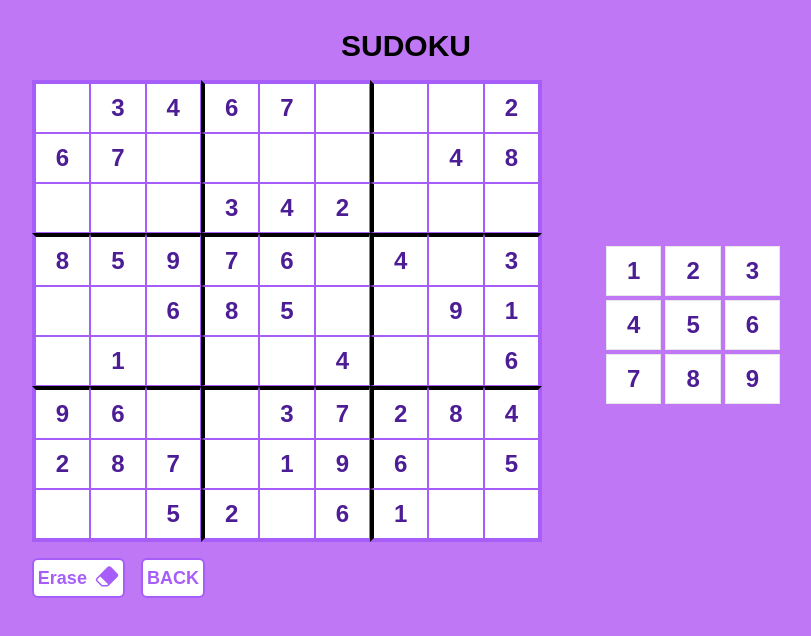
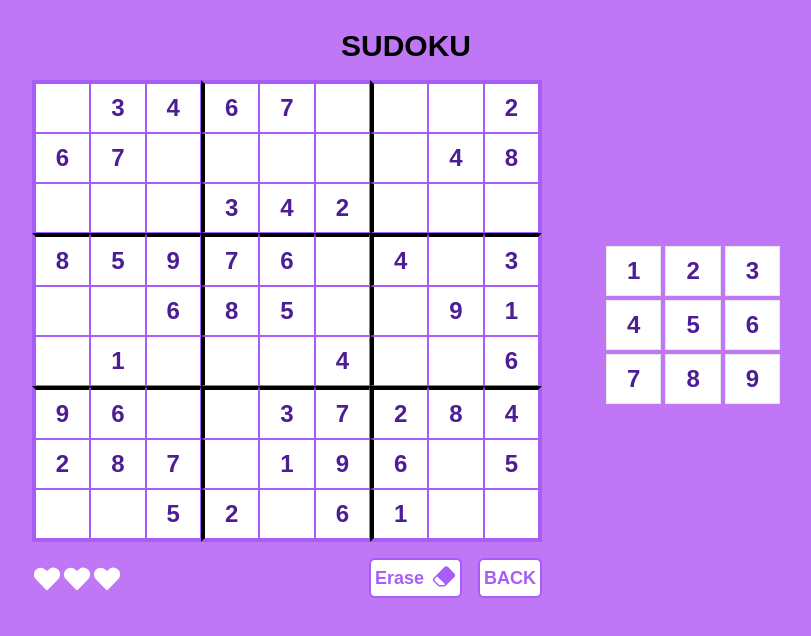
Before and after one commit to vishwak5599/sudoku, a Next.js app: page /GamePage in a window 1280 px wide. Shown: the top 636 px of the page, without its empty margins (234-1045 px from the left). Built offline with nearby package versions, Linux system fonts and the light colour scheme.

Commit message:
implemented lifesleft

```diff
--- a/src/app/GamePage/page.tsx
+++ b/src/app/GamePage/page.tsx
@@ -28,10 +28,11 @@ const HomePageContent = () => {
   const [removedCells, setRemovedCells] = useState<{ row: number; col: number }[]>([]);
   const [isCorrectChoice, setIsCorrectChoice] = useState(0)
   const [filledCells, setFilledCells] = useState(81-difficulty)
+  const [lifesLeft, setLifesLeft] = useState(3)
 
   const removeCells = (solvedSudoku: (number | null)[][], difficulty: number) => {
     const solvableSudokuCopy: (number | null)[][] = solvedSudoku.map((row)=>[...row])
-    const removedCells: { row: number; col: number }[] = [];
+    const removedCells: { row: number; col: number }[] = []
     const removedCellsSet: Set<string> = new Set<string>()
 
     while(difficulty>0){
@@ -60,20 +61,20 @@ const HomePageContent = () => {
       setSolvableSudoku(solvableSudokuCopy);
       setRemovedCells(removedCells);
     }
-  }, [solvedSudoku, difficulty]);
+  }, [solvedSudoku, difficulty])
 
   return (
     <main className="flex flex-col h-screen w-screen font-anticDidone bg-[#BF77F6]">
-      {filledCells===81 ? <YouWonPage /> :
+      {filledCells===81 || lifesLeft===0 ? <YouWonPage lifesLeft={lifesLeft} /> :
         (
           <>
             <div className="text-xl md:text-2xl lg:text-3xl xxl:text-6xl text-center mt-3 lg:mt-6 xl:mt-7 -mb-3 -lg:mb-2 font-bold">SUDOKU</div>
             <div className="flex flex-col md:flex-row gap-6 lg:gap-16 items-center justify-center text-lg md:text-xl lg:text-xl xl:text-2xl">
               <div className="flex flex-col gap-4">
                 {loading ? <SkeletonGrid /> : <Grid solvableSudoku={solvableSudoku} clickedCell={clickedCell} setClickedCell={setClickedCell} isCorrectChoice={isCorrectChoice} removedCells={removedCells} />}
-                <Buttons solvableSudoku={solvableSudoku} clickedCell={clickedCell} setSolvableSudoku={setSolvableSudoku} setFilledCells={setFilledCells} />
+                <Buttons solvableSudoku={solvableSudoku} clickedCell={clickedCell} setSolvableSudoku={setSolvableSudoku} setFilledCells={setFilledCells} lifesLeft={lifesLeft} />
               </div>
-              <PossibleCards solvedSudoku={solvedSudoku} clickedCell={clickedCell} setSolvableSudoku={setSolvableSudoku} setIsCorrectChoice={setIsCorrectChoice} removedCells={removedCells} setFilledCells={setFilledCells} />
+              <PossibleCards solvedSudoku={solvedSudoku} clickedCell={clickedCell} setSolvableSudoku={setSolvableSudoku} setIsCorrectChoice={setIsCorrectChoice} removedCells={removedCells} setFilledCells={setFilledCells} setLifesLeft={setLifesLeft} />
             </div>
           </>
         )
--- a/src/components/Buttons.tsx
+++ b/src/components/Buttons.tsx
@@ -1,6 +1,8 @@
 import React, { Dispatch, SetStateAction, useState } from 'react'
 import { BsEraserFill } from "react-icons/bs"
 import { useRouter } from 'next/navigation'
+import { PiHeartStraightBreakFill } from "react-icons/pi"
+import { PiHeartStraightFill } from "react-icons/pi"
 
 interface ButtonsType  {
     solvableSudoku : (number | null)[][]
@@ -10,9 +12,10 @@ interface ButtonsType  {
     }
     setSolvableSudoku : Dispatch<SetStateAction<(number | null)[][]>>
     setFilledCells : Dispatch<SetStateAction<number>>
+    lifesLeft : number
 }
 
-const Buttons:React.FC<ButtonsType> = ({solvableSudoku, clickedCell, setSolvableSudoku, setFilledCells}) => {
+const Buttons:React.FC<ButtonsType> = ({solvableSudoku, clickedCell, setSolvableSudoku, setFilledCells, lifesLeft}) => {
 
   const [isClicked, setIsClicked] = useState(false)
   const router = useRouter()
@@ -36,12 +39,22 @@ const Buttons:React.FC<ButtonsType> = ({solvableSudoku, clickedCell, setSolvable
   }
 
   return (
-    <div className='flex gap-4'>
-        <button className={`flex p-1 gap-2 rounded-md border-2 transition-colors duration-200 ${isClicked ? "bg-[#a75ef8] border-white" : "bg-white border-[#a75ef8]"}`} onClick={handleErase} disabled={clickedCell.row!==-1 && clickedCell.col!==-1 && solvableSudoku[clickedCell.row][clickedCell.col]===null}>
-            <text className={`text-lg font-bold transition-colors duration-200 ${isClicked ? "text-white" : "text-[#a75ef8]"}`}>Erase</text>
-            <BsEraserFill className="transition-colors duration-200" fill={`${isClicked ? "#FFFFFF" : "#a75ef8"}`} />
-        </button>
-        <button className='text-lg font-bold bg-white border-2 border-[#a75ef8] text-[#a75ef8] p-1 rounded-md' onClick={()=>router.push('/')}>BACK</button>
+    <div className='flex justify-between items-center w-full'>
+        <div className='flex'>
+            {Array.from({ length: lifesLeft }, (_, index) => (
+                <PiHeartStraightFill fill={"#FFFFFF"} size={30} key={index}/>
+            ))}
+            {Array.from({ length: 3-lifesLeft }, (_, index) => (
+                <PiHeartStraightBreakFill fill={"#FF0000"} key={index}/>
+            ))}
+        </div>
+        <div className='flex gap-4'>
+            <button className={`flex p-1 gap-2 rounded-md border-2 transition-colors duration-200 hover:scale-105 ${isClicked ? "bg-[#a75ef8] border-white" : "bg-white border-[#a75ef8]"}`} onClick={handleErase} disabled={clickedCell.row!==-1 && clickedCell.col!==-1 && solvableSudoku[clickedCell.row][clickedCell.col]===null}>
+                <text className={`text-lg font-bold transition-colors duration-200 ${isClicked ? "text-white" : "text-[#a75ef8]"}`}>Erase</text>
+                <BsEraserFill className="transition-colors duration-200" fill={`${isClicked ? "#FFFFFF" : "#a75ef8"}`} />
+            </button>
+            <button className='text-lg font-bold bg-white border-2 border-[#a75ef8] text-[#a75ef8] p-1 rounded-md hover:scale-105' onClick={()=>router.push('/')}>BACK</button>
+        </div>
     </div>
   )
 }
--- a/src/components/Grid.tsx
+++ b/src/components/Grid.tsx
@@ -19,7 +19,7 @@ interface gridType {
     }[]
 }
 
-const grid:React.FC<gridType> = ({solvableSudoku, clickedCell, setClickedCell, isCorrectChoice, removedCells}) => {
+const Grid:React.FC<gridType> = ({solvableSudoku, clickedCell, setClickedCell, isCorrectChoice, removedCells}) => {
 
     const [sameRCGCells, setSameRCGCells] = useState<{row: number,col: number}[]>([])
 
@@ -85,4 +85,4 @@ const grid:React.FC<gridType> = ({solvableSudoku, clickedCell, setClickedCell, i
     )
     }
 
-export default grid
+export default Grid
--- a/src/components/PossibleCards.tsx
+++ b/src/components/PossibleCards.tsx
@@ -13,9 +13,10 @@ interface cardsType {
       col: number;
     }[]
     setFilledCells : Dispatch<SetStateAction<number>>
+    setLifesLeft : Dispatch<SetStateAction<number>>
 }
 
-const PossibleCards:React.FC<cardsType> = ({clickedCell, setSolvableSudoku, solvedSudoku, setIsCorrectChoice, removedCells, setFilledCells}) => {
+const PossibleCards:React.FC<cardsType> = ({clickedCell, setSolvableSudoku, solvedSudoku, setIsCorrectChoice, removedCells, setFilledCells, setLifesLeft}) => {
 
   const selectNumbers:number[][] = [[1,2,3],[4,5,6],[7,8,9]]
   const [selectedChoice, setSelectedChoice] = useState({row:-1, col:-1})
@@ -37,6 +38,7 @@ const PossibleCards:React.FC<cardsType> = ({clickedCell, setSolvableSudoku, solv
       }
       else{
         setIsCorrectChoice(-1)
+        setLifesLeft((prev)=>prev-1)
       }
       setTimeout(() => {
         setIsCorrectChoice(0)
--- a/src/components/YouWonPage.tsx
+++ b/src/components/YouWonPage.tsx
@@ -1,7 +1,11 @@
 import React, { useEffect, useState } from 'react'
 import { useRouter } from 'next/navigation'
 
-const YouWonPage:React.FC = () => {
+interface lifesLeftType {
+  lifesLeft : number
+}
+
+const YouWonPage:React.FC<lifesLeftType> = ({lifesLeft}) => {
   const [isClicked, setIsClicked] = useState(false)
   const router = useRouter()
 
@@ -24,8 +28,8 @@ const YouWonPage:React.FC = () => {
     <div className=''>
       <div className="text-xl md:text-2xl lg:text-3xl xxl:text-6xl text-center mt-3 lg:mt-6 xl:mt-7 -mb-3 -lg:mb-2 font-bold">SUDOKU</div>
       <div className='flex flex-col items-center gap-6 lg:gap-12 mt-36 lg:mt-52'>
-          <text className="text-white font-bold text-xl md:text-2xl xl:text-4xl">YOU WON</text>
-          <button className={`rounded-md border-2 transition-colors duration-200 text-lg md:text-xl lg:text-2xl xl:text-3xl font-bold p-1 lg:p-2 ${isClicked ? "text-white" : "text-[#a75ef8]"} ${isClicked ? "bg-[#a75ef8] border-white" : "bg-white border-[#a75ef8]"}`} onClick={handleNewGame}>NEW GAME</button>
+          {lifesLeft===0 ? (<text className="text-white font-bold text-xl md:text-2xl xl:text-4xl">GAME OVER</text>) : (<text className="text-white font-bold text-xl md:text-2xl xl:text-4xl">YOU WON</text>)}
+          <button className={`rounded-md border-2 transition-colors duration-200 hover:scale-105 text-lg md:text-xl lg:text-2xl xl:text-3xl font-bold p-1 lg:p-2 ${isClicked ? "text-white" : "text-[#a75ef8]"} ${isClicked ? "bg-[#a75ef8] border-white" : "bg-white border-[#a75ef8]"}`} onClick={handleNewGame}>NEW GAME</button>
       </div>
     </div>
   )
```
